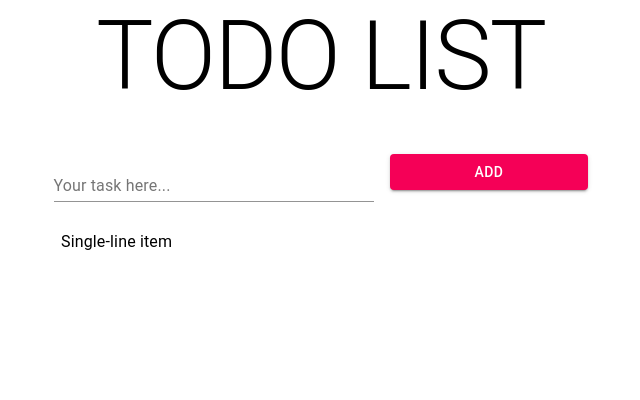
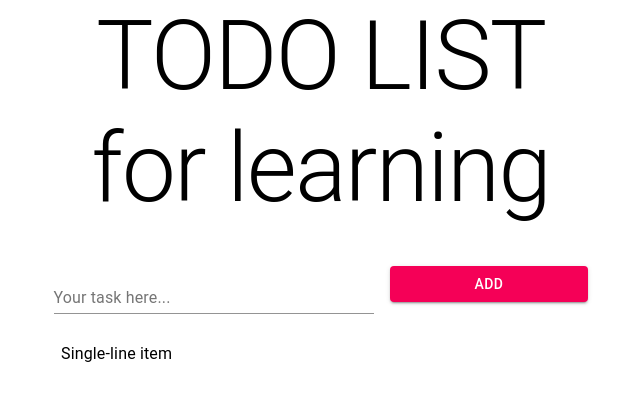
Before and after one commit to lifeeric/react-persits-with-firebase-preview-channel, a React (Create React App) app: page / in a window 1280 px wide. Shown: the top 400 px of the page, without its empty margins (319-959 px from the left). Built offline with nearby package versions, Linux system fonts and the light colour scheme.

Commit message:
d added (#3)
* d added

* added some random text

* removed unnessary text

* rmoved dp.yml added text

```diff
--- a/src/App.tsx
+++ b/src/App.tsx
@@ -40,7 +40,7 @@ function App() {
     <div className="App">
       <Container maxWidth="sm">
         <Typography variant="h1" component="h2" gutterBottom>
-          TODO LIST
+          TODO LIST for learning
         </Typography>
 
         <form className={classes.root} noValidate autoComplete="off">
```
